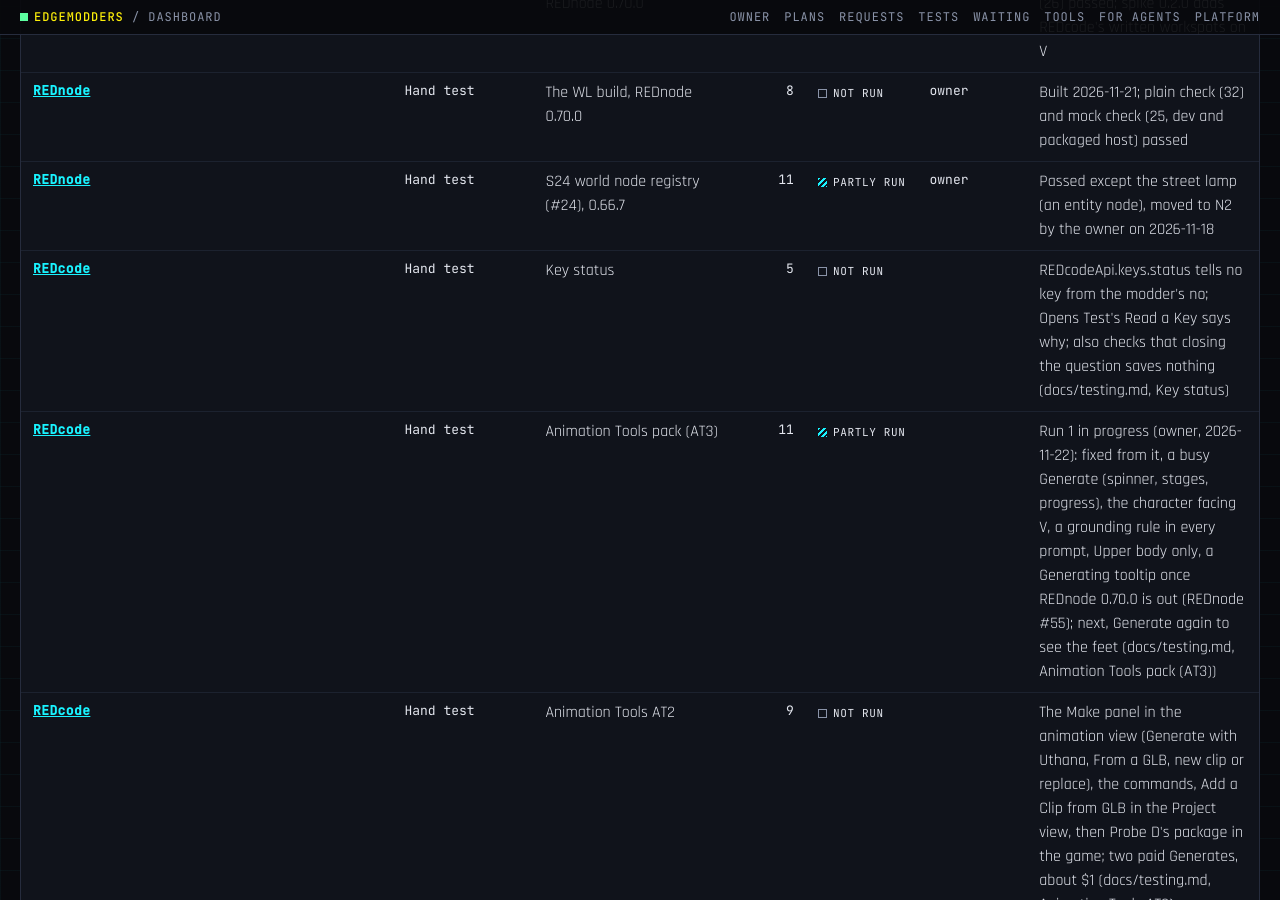
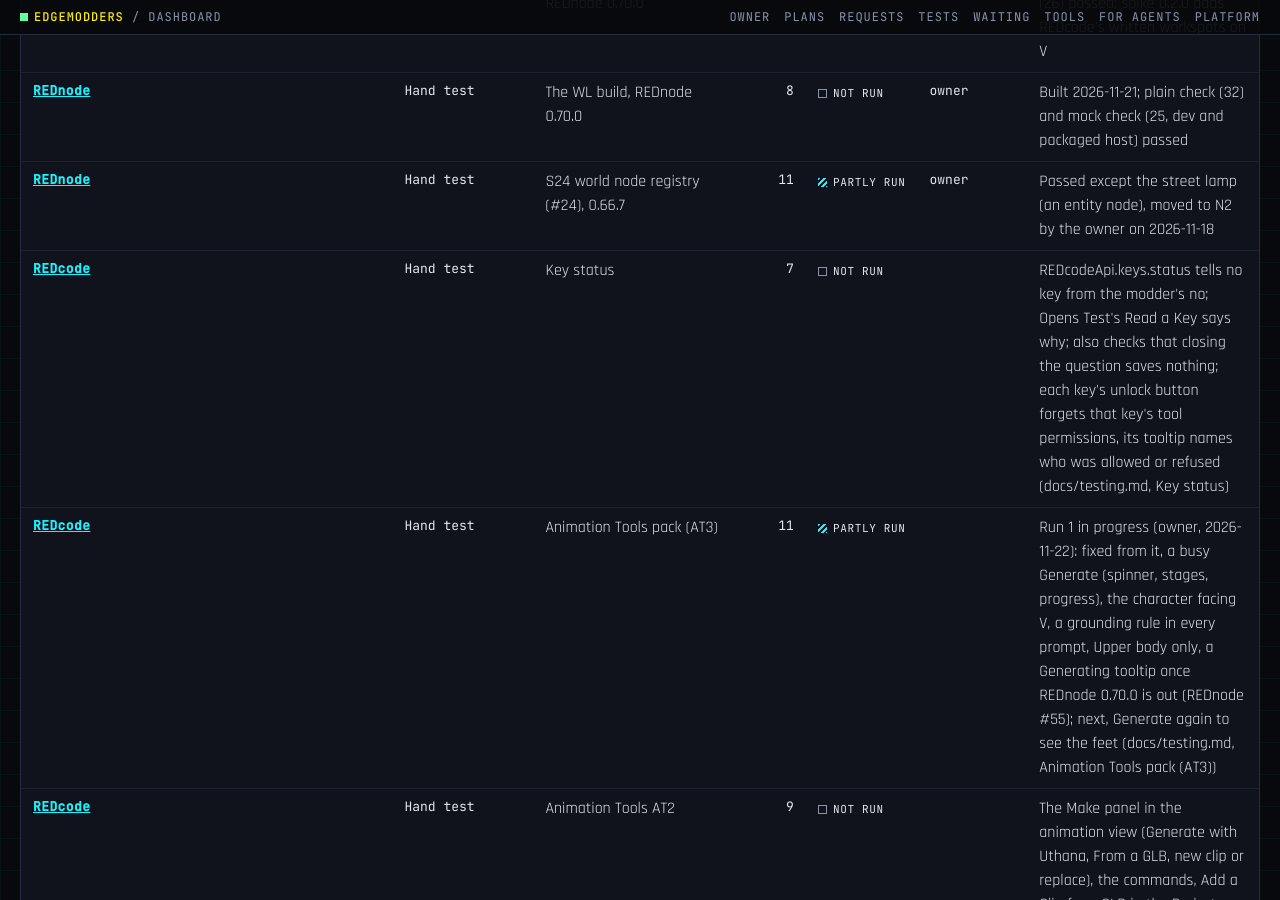
Before and after one commit to Edgemodders/EDGEweb, a Jekyll site: the page docs/dashboard.html, which Jekyll copies as it is, in a window 1280 px wide and 900 px high, scrolled down 9530 px. Built offline with Jekyll 4.4.1, drawn with Linux system fonts in a browser that asks for light colours.

Commit message:
Dashboard: REDcode, the Keys view's per-key forget in the Key status test
Co-Authored-By: Claude Opus 5.5 <noreply@anthropic.com>

```diff
--- a/docs/assets/dashboard/status.js
+++ b/docs/assets/dashboard/status.js
@@ -1,5 +1,5 @@
 // The EDGE dashboard's data. See CLAUDE.md, Dashboard. Plain JSON after the equals sign.
-window.EDGE_STATUS = {
+window.EDGE_STATUS ={
  "asOf": "2026-11-17",
  "note": "Snapshot for the EDGE dashboard. issues and each tool's lastTag, lastTagDate, lastCommit, commitsSinceTag are written by tools/dashboard/refresh.py; the rest is curated by hand from each tool's CLAUDE.md, docs/testing.md and changelog. sessions are local Claude session names seen in ListAgents on asOf: a hint to match on, since names change when a session restarts. checkedBy names the tool's own session that confirmed the entry, and when; an entry without it is a first pass by a reader.",
  "issues": [
@@ -976,9 +976,9 @@ window.EDGE_STATUS = {
    "handTests": [
     {
      "name": "Key status",
-     "steps": 5,
+     "steps": 7,
      "status": "not run",
-     "note": "REDcodeApi.keys.status tells no key from the modder's no; Opens Test's Read a Key says why; also checks that closing the question saves nothing (docs/testing.md, Key status)"
+     "note": "REDcodeApi.keys.status tells no key from the modder's no; Opens Test's Read a Key says why; also checks that closing the question saves nothing; each key's unlock button forgets that key's tool permissions, its tooltip names who was allowed or refused (docs/testing.md, Key status)"
     },
     {
      "name": "Animation Tools pack (AT3)",
--- a/docs/dashboard.html
+++ b/docs/dashboard.html
@@ -203,7 +203,7 @@ pre.how { background: #05060a; border: 1px solid var(--line); padding: 12px 14px
 </div>
 <div id="tip" role="tooltip"></div>
 
-<script src="assets/dashboard/status.js?v=211"></script>
+<script src="assets/dashboard/status.js?v=212"></script>
 <script>
 (function () {
   var S = window.EDGE_STATUS;
```
